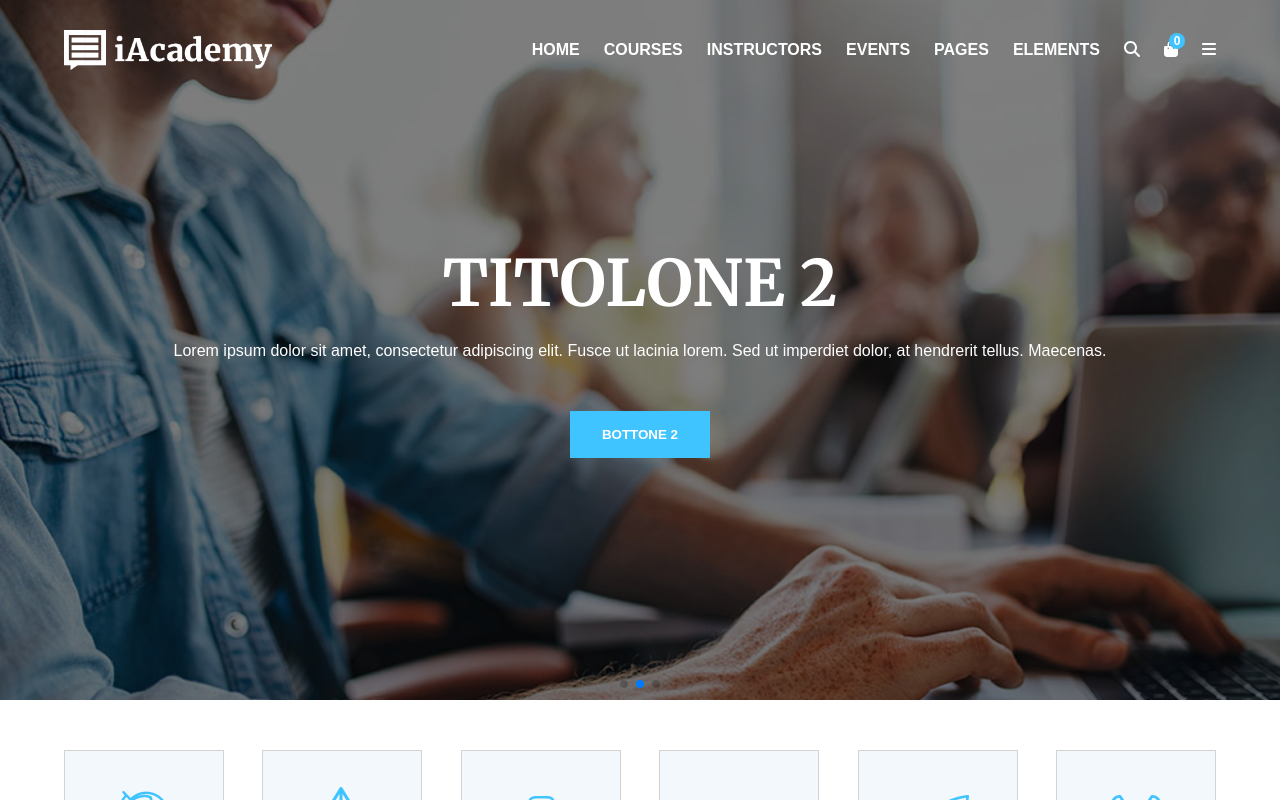
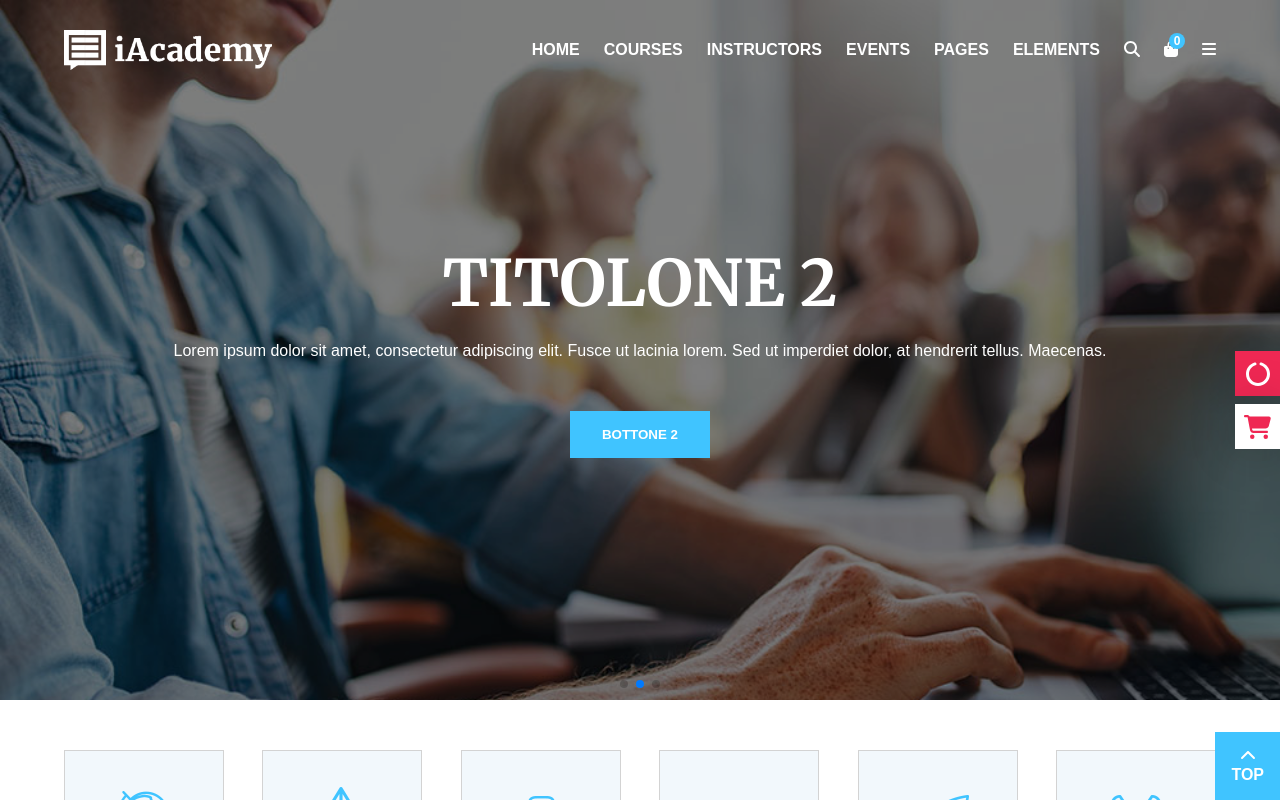
Before and after one commit to GabrieleRizzo19/proj-html-vuejs, a Vue app: page / in a window 1280 px wide. Shown: the top 800 px of the page. Built offline with nearby package versions, Linux system fonts and the light colour scheme.

Commit message:
lateral fixed butons and scroll to top fixedbutton

```diff
--- a/src/App.vue
+++ b/src/App.vue
@@ -1,9 +1,12 @@
 <script>
 
   // Components import
+  import ToTopButton from './components/ToTopButton.vue';
+  import LateralButtons from './components/LateralButtons.vue';
   import PageHeader from './components/PageHeader.vue';
   import PageMain from './components/PageMain.vue';
   import PageFooter from './components/PageFooter.vue';
+
 
 
   //Data import
@@ -13,6 +16,8 @@
   // Export default
   export default{
     components: {
+      ToTopButton,
+      LateralButtons,
       PageHeader,
       PageMain,
       PageFooter
@@ -30,6 +35,8 @@
 
 <template>
 
+  <ToTopButton />
+  <LateralButtons />
   <PageHeader :headerLink="store.headerLink" />
   <PageMain />
   <PageFooter />
--- /dev/null
+++ b/src/components/LateralButtons.vue
@@ -0,0 +1,63 @@
+<script>
+
+    export default{
+        name: "LateralButtons"
+    }
+
+</script>
+
+
+<template>
+
+    <div class="lateral-buttons">
+
+        <a>
+            <font-awesome-icon icon="fa-solid fa-circle-notch" />
+        </a>
+
+        <a>
+            <font-awesome-icon icon="fa-solid fa-cart-shopping" />
+        </a>
+
+    </div>
+
+
+</template>
+
+<style lang="scss" scoped>
+
+    @use '../styles/partials/_mixins' as mixins;
+    .lateral-buttons{
+
+        position: fixed;
+        right: 0;
+        top: 50%;
+        transform: translateY(-50%);
+        z-index: 10;
+
+        a{
+            display: block;
+            width: 45px;
+            height: 45px;
+            font-size: 1.5rem;
+            cursor: pointer;
+            @include mixins.flex(row, center, center);
+            box-shadow: 0px 0px 50px 0px rgba(0,0,0,0.2);
+        }
+
+        a:first-child{
+            margin-bottom: 0.5rem;
+            color: white;
+            background-color: #ef2853;
+        }
+
+        a:nth-child(2){
+            color: #ef2853;
+            background-color: white;
+        }
+    }
+
+
+
+
+</style>
--- a/src/components/PageMain.vue
+++ b/src/components/PageMain.vue
@@ -47,9 +47,9 @@
     @use '../styles/partials/_mixins' as mixins;
     @use '../styles/partials/_variables' as var;
 
-    .main-wrapper{
+    // .main-wrapper{
 
-    }
+    // }
 
 
 </style>
--- /dev/null
+++ b/src/components/ToTopButton.vue
@@ -0,0 +1,40 @@
+<script>
+
+    export default{
+        name: "ToTopButton"
+    }
+
+</script>
+
+
+<template>
+
+
+<!-- RENDERLO ANIMATO -->
+
+    <a href="#">
+        <span class="top-arrow"><font-awesome-icon icon="fa-solid fa-chevron-up" /></span> <br>
+        TOP
+    </a>
+
+</template>
+
+
+<style lang="scss" scoped>
+
+    @use '../styles/partials/_variables' as var;
+
+
+    a{
+        position: fixed;
+        right: 0;
+        bottom: 0;
+        padding: 1rem;
+        border: 0;
+        background-color: var.$primary-color;
+        color: white;
+        font-weight: bold;
+        text-align: center;
+    }
+
+</style>
--- a/src/main.js
+++ b/src/main.js
@@ -11,12 +11,18 @@ import { faMagnifyingGlass } from '@fortawesome/free-solid-svg-icons'
 import { faBagShopping } from '@fortawesome/free-solid-svg-icons'
 import { faBars } from '@fortawesome/free-solid-svg-icons'
 import { faEarthEurope } from '@fortawesome/free-solid-svg-icons'
+import { faChevronUp } from '@fortawesome/free-solid-svg-icons'
+import { faCartShopping } from '@fortawesome/free-solid-svg-icons'
+import { faCircleNotch } from '@fortawesome/free-solid-svg-icons'
 
 // ADD ICONS TO LIBRARY
 library.add(faMagnifyingGlass)
 library.add(faBagShopping)
 library.add(faBars)
 library.add(faEarthEurope)
+library.add(faChevronUp)
+library.add(faCartShopping)
+library.add(faCircleNotch)
 
 
 
```
Also changed, not shown: src/assets/img/#-lateral-buttons-image/circle.png (added).
